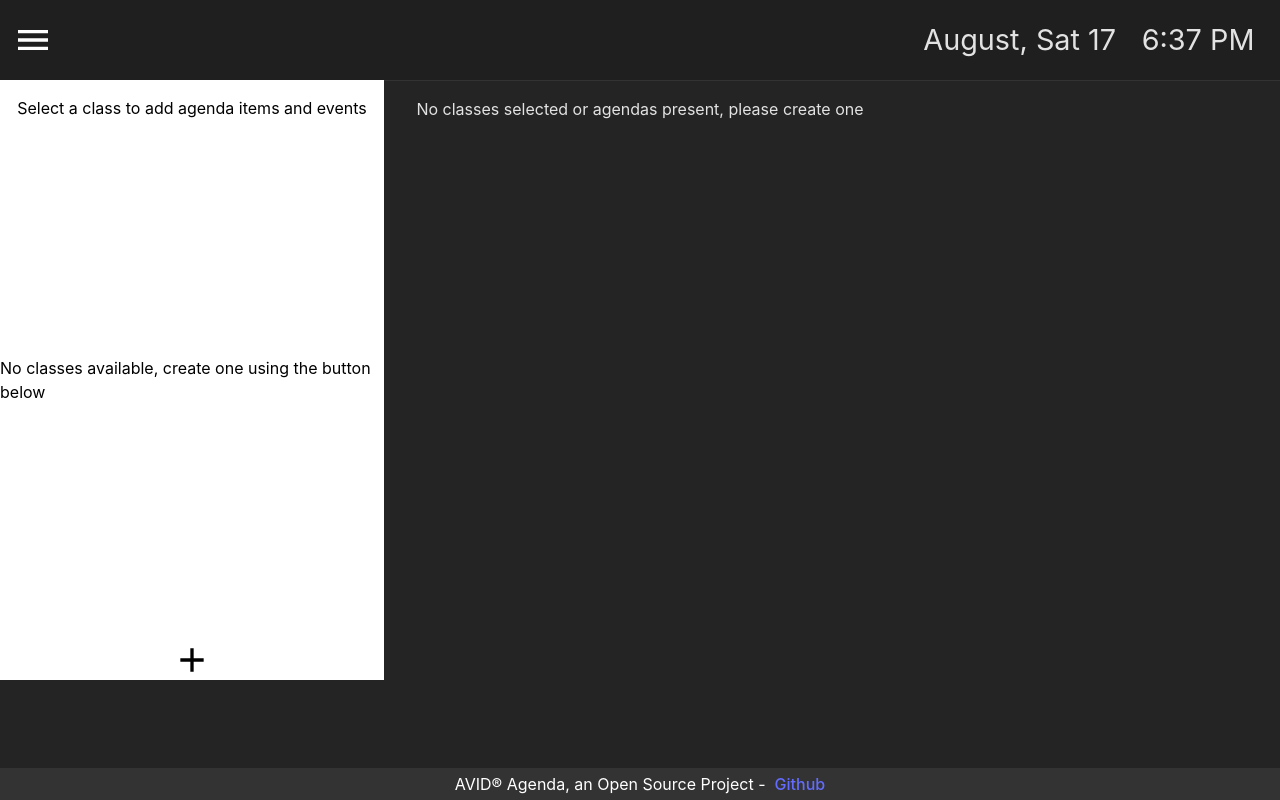
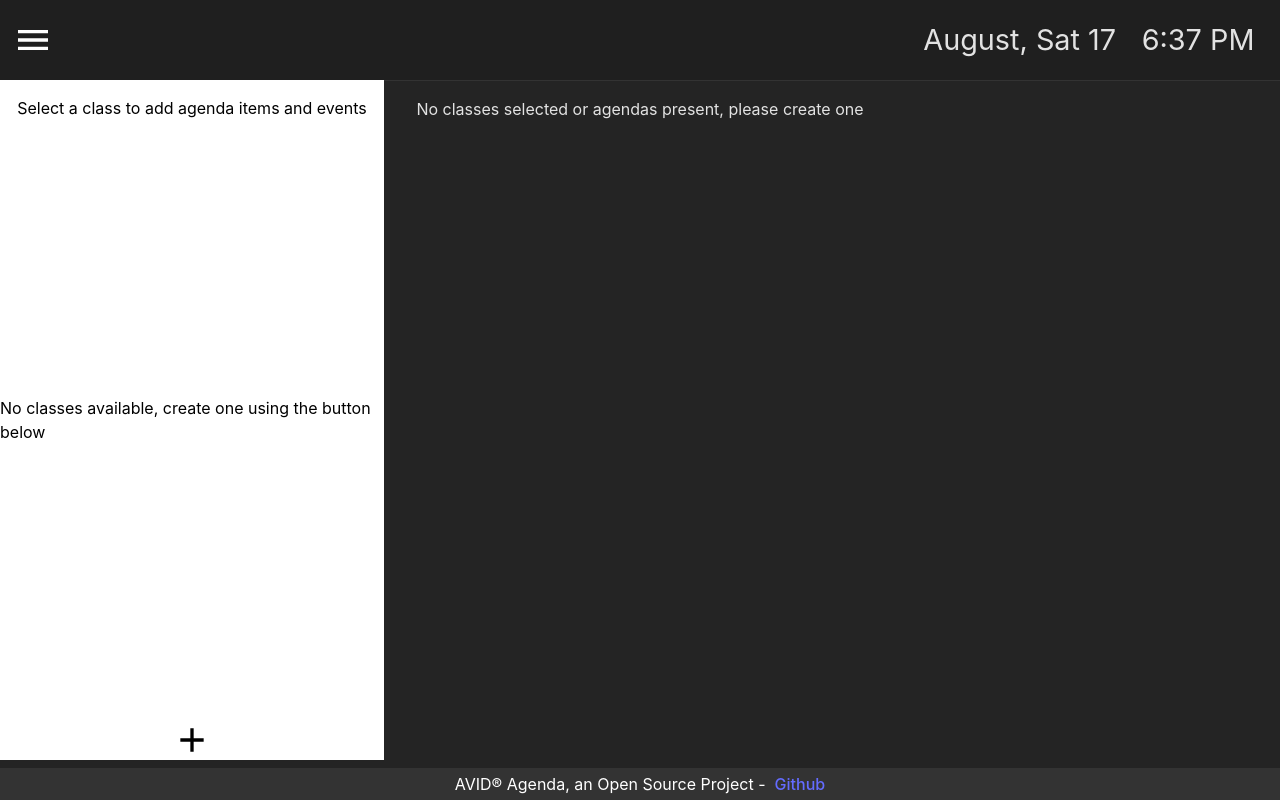
Before and after one commit to Bredue/avid-agenda, a React (Vite) app: page / in a window 1280 px wide. Built offline with nearby package versions, Linux system fonts and the light colour scheme.

Commit message:
styling fixes

```diff
--- a/src/styles/App.module.css
+++ b/src/styles/App.module.css
@@ -53,7 +53,7 @@
   position: fixed;
   top: 10vh;
   left: 0;
-  height: 75vh;
+  height: 85vh;
   width: 30vw;
   overflow: scroll;
   color: black;
--- a/src/styles/index.css
+++ b/src/styles/index.css
@@ -1,4 +1,4 @@
-:root {
+#root {
   font-family: Inter, system-ui, Avenir, Helvetica, Arial, sans-serif;
   line-height: 1.5;
   font-weight: 400;
```
